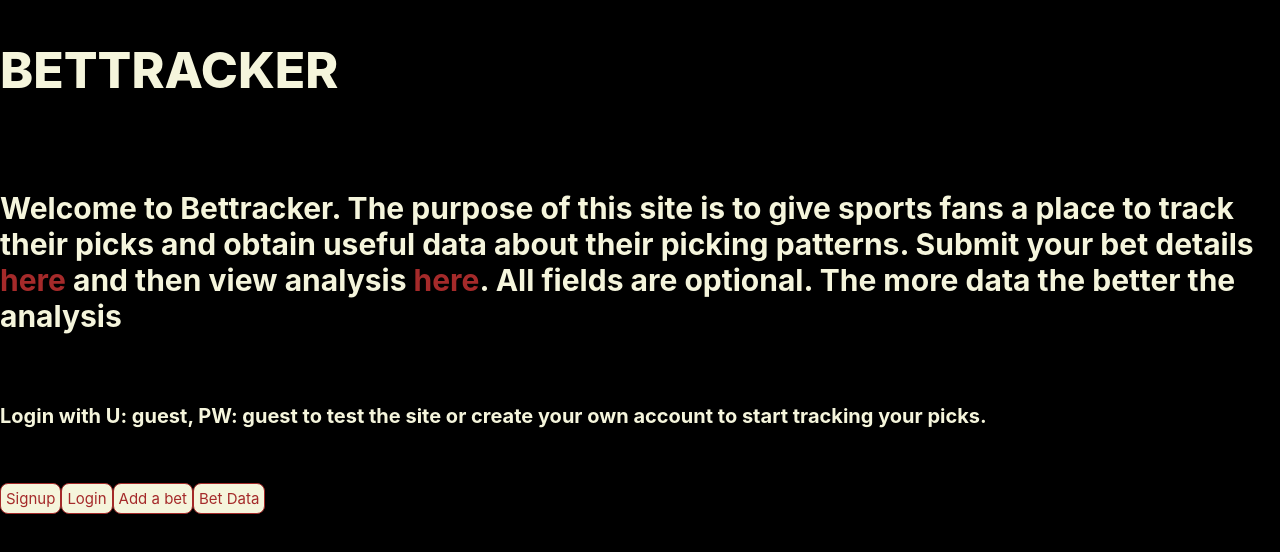
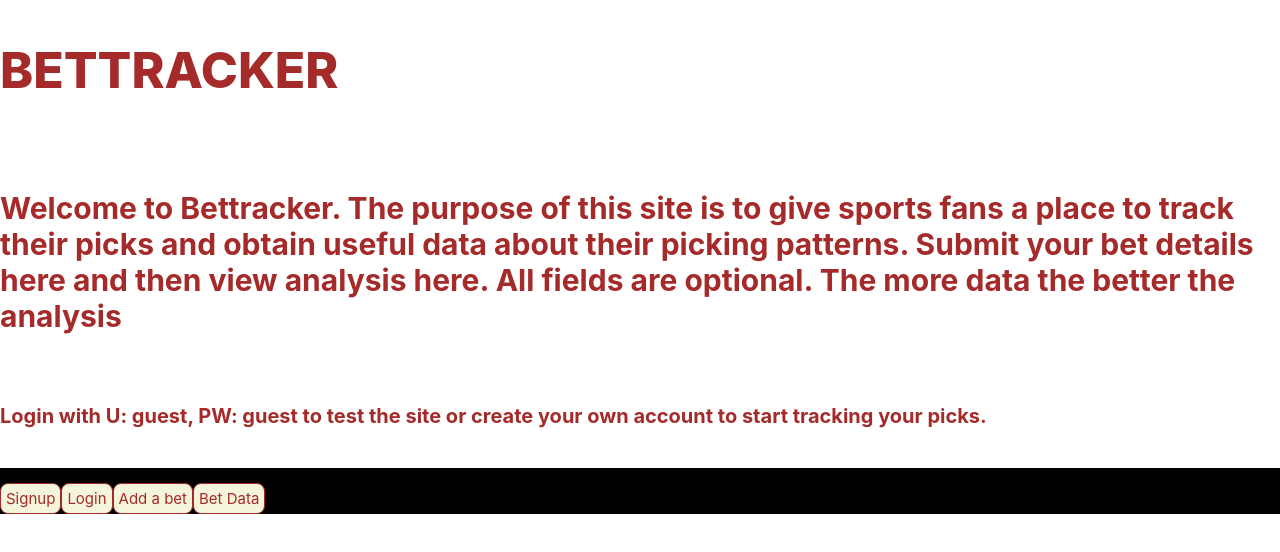
Before and after one commit to AmitSheth9/FE-Sports-Tracker, a React (Create React App) app: page /home in a window 1280 px wide. Shown: the top 552 px of the page. Built offline with nearby package versions, Linux system fonts and the light colour scheme.

Commit message:
changed url to localhost and bckgd to white

```diff
--- a/src/Views/BetAnalysis/BetData.css
+++ b/src/Views/BetAnalysis/BetData.css
@@ -1,5 +1,5 @@
 body {
-    background-color: black;
+    background-color: white;
 }
 .bet-container {
     display: flex;
--- a/src/Views/BetForm/betinputform.css
+++ b/src/Views/BetForm/betinputform.css
@@ -1,6 +1,6 @@
 
 body {
-    background-color: black;
+    background-color: white;
 }
 .form-container {
     display: grid;
@@ -11,7 +11,7 @@ body {
     display: flex;
     margin-left: 10%;
     margin-right: 16%;
-    background-color: beige;
+    background-color: white;
     height: 65px;
     border-radius: 8px;
 }
--- a/src/Views/Home/home.css
+++ b/src/Views/Home/home.css
@@ -2,13 +2,13 @@
 
 .welcome {
     font-size: 50px;
-    color: beige;
+    color: brown;
     font-weight: 800;
 }
 
 .intro {
     font-size: 30px;
-    color: beige;
+    color: brown;
     font-weight: 700;
     border: beige;
 }
@@ -16,7 +16,7 @@
     border: none;
 }
 .logo {
-    color: beige;
+    color: brown;
     text-decoration: none;
 }
 a {
@@ -24,7 +24,7 @@ a {
 }
 .guest {
     font-size: 20px;
-    color: beige;
+    color: brown;
     font-weight: 700;
     border: beige;
 }
--- a/src/services/fetch-utils.js
+++ b/src/services/fetch-utils.js
@@ -1,8 +1,8 @@
 /* eslint-disable no-unused-vars */
 import request, { listenerCount } from 'superagent';
 
-//const URL = 'http://localhost:7890';
-const URL = 'https://salty-beyond-78599.herokuapp.com';
+const URL = 'http://localhost:7890';
+//const URL = 'https://salty-beyond-78599.herokuapp.com';
 export async function signUp(obj) {
     const response = await request
     .post(`${URL}/signup`)
```
Also changed, not shown: 1 other file (tests, documents, lock files or other folders).
